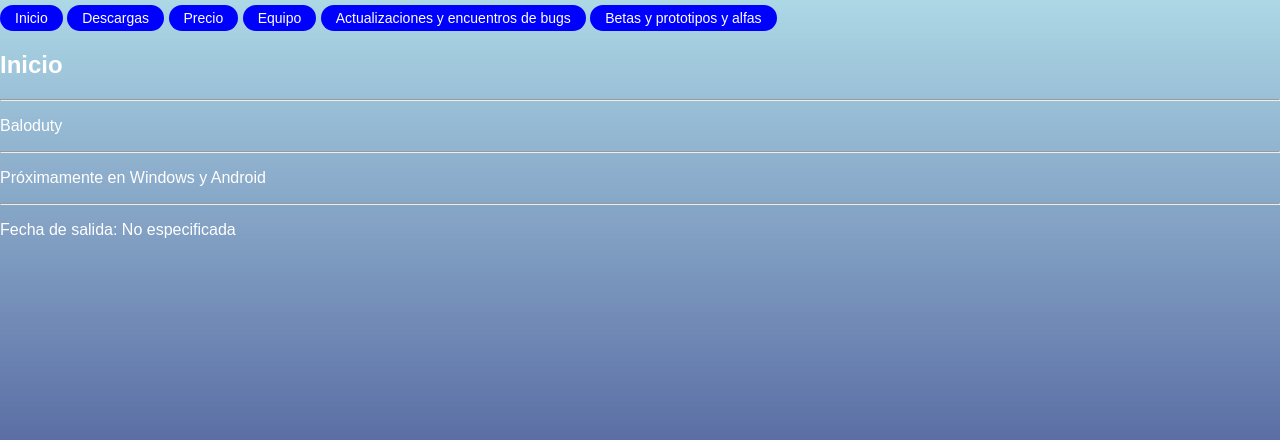
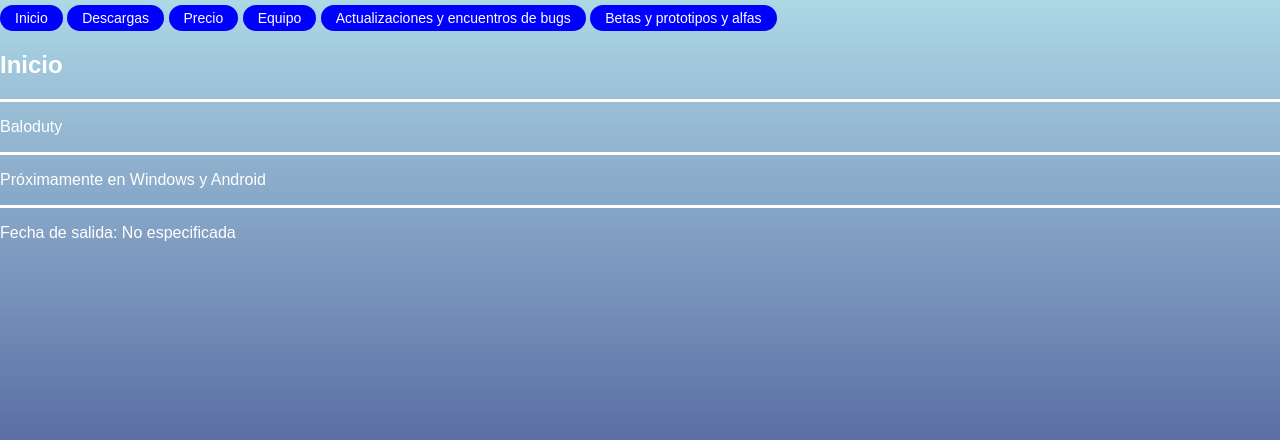
Before and after one commit to nicojuegacr716/baloduty, a PHP site: page / in a window 1280 px wide. Shown: the top 440 px of the page. Run offline with PHP 8.4, Linux system fonts and the light colour scheme.

Commit message:
Update style.css

```diff
--- a/style.css
+++ b/style.css
@@ -36,3 +36,9 @@ p, h2 {
     margin: 0 auto;
     overflow: hidden;
 }
+
+hr {
+    border: 1px solid #ffffff; /* Establece el borde blanco */
+    background-color: #ffffff; /* Fondo blanco */
+    height: 1px; /* Altura del hr */
+}
```
